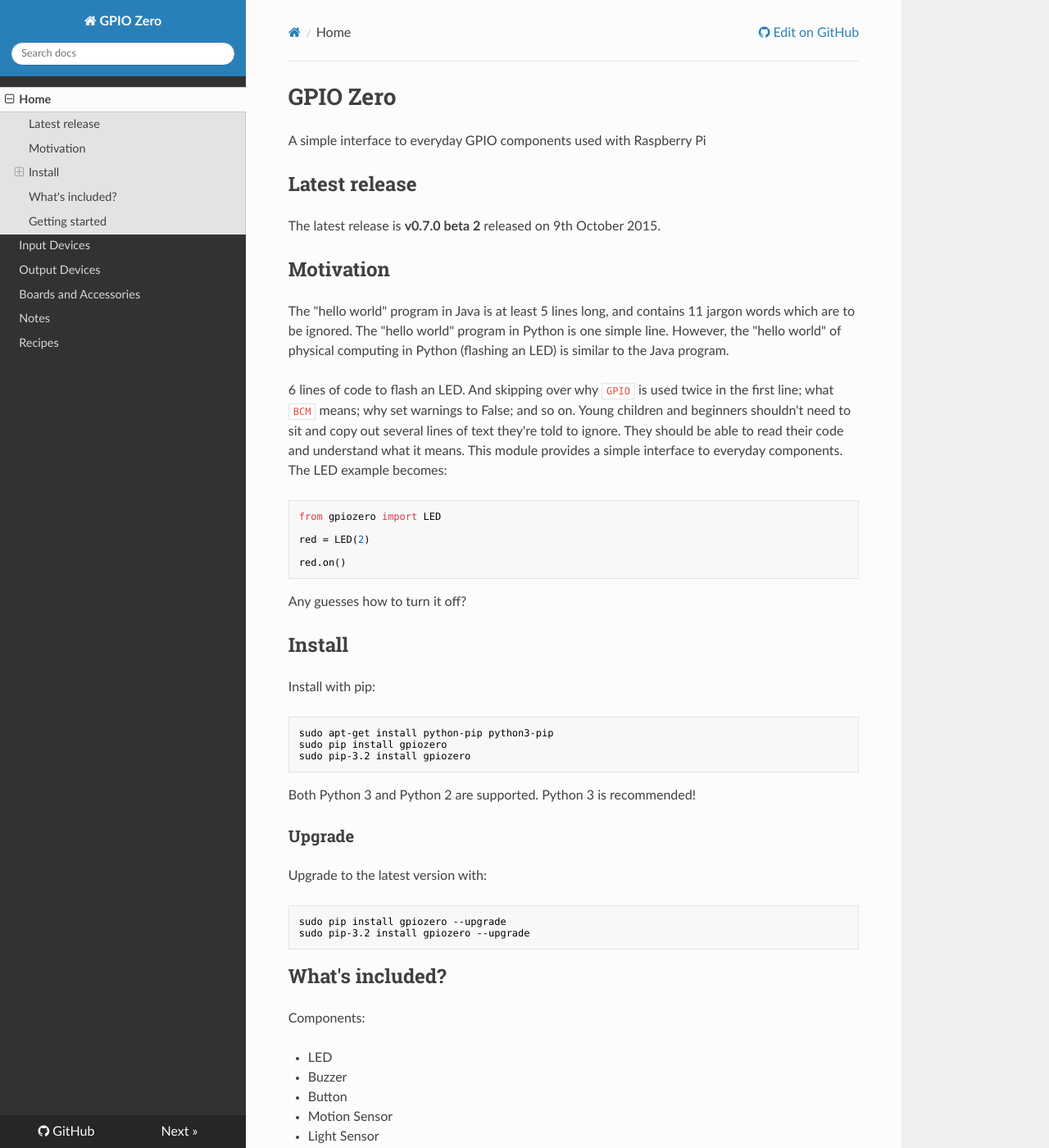
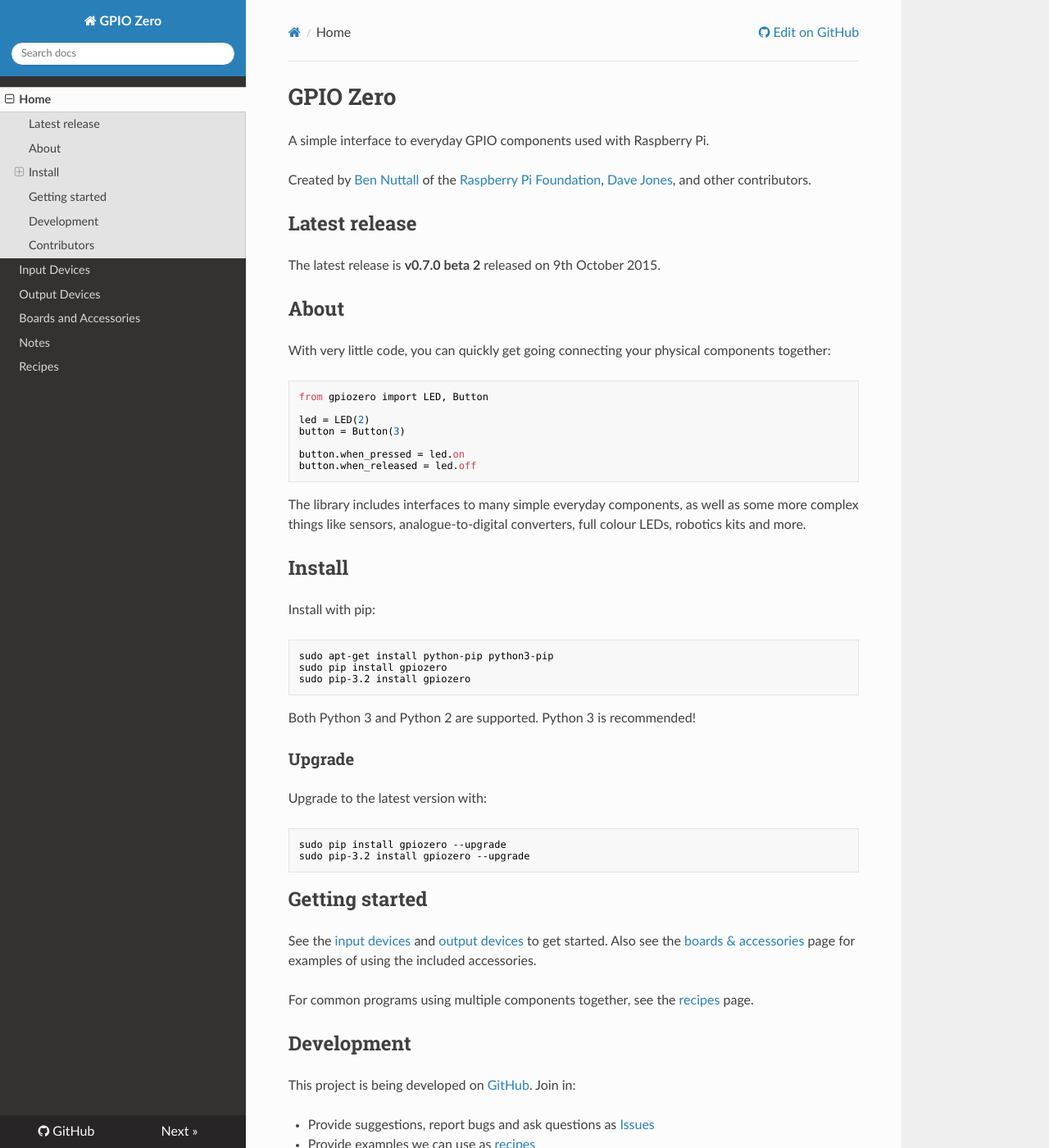
Before and after one commit to gpiozero/gpiozero, an MkDocs documentation site: the page built from docs/index.md, in a window 1280 px wide and 1400 px high. Shown: the whole window at 82% size. Built offline with MkDocs 1.6.1, drawn with Linux system fonts in a browser that asks for light colours; nearby versions of some CDN libraries; old or Windows-style settings are respelled for this version of MkDocs; some of the changed text lies outside the part shown.

Commit message:
Expand readme and docs index

````diff
--- a/docs/index.md
+++ b/docs/index.md
@@ -1,34 +1,31 @@
 # GPIO Zero
 
-A simple interface to everyday GPIO components used with Raspberry Pi
+A simple interface to everyday GPIO components used with Raspberry Pi.
+
+Created by [Ben Nuttall](https://github.com/bennuttall) of the [Raspberry Pi
+Foundation](https://www.raspberrypi.org/), [Dave
+Jones](https://github.com/waveform80), and other contributors.
 
 ## Latest release
 
 The latest release is **v0.7.0 beta 2** released on 9th October 2015.
 
-## Motivation
+## About
 
-The "hello world" program in Java is at least 5 lines long, and contains 11
-jargon words which are to be ignored. The "hello world" program in Python is
-one simple line. However, the "hello world" of physical computing in Python
-(flashing an LED) is similar to the Java program.
+With very little code, you can quickly get going connecting your physical
+components together:
 
-6 lines of code to flash an LED. And skipping over why `GPIO` is used twice in
-the first line; what `BCM` means; why set warnings to False; and so on. Young
-children and beginners shouldn't need to sit and copy out several lines of text
-they're told to ignore. They should be able to read their code and understand
-what it means. This module provides a simple interface to everyday components.
-The LED example becomes:
+    from gpiozero import LED, Button
 
-```python
-from gpiozero import LED
+    led = LED(2)
+    button = Button(3)
 
-red = LED(2)
+    button.when_pressed = led.on
+    button.when_released = led.off
 
-red.on()
-```
-
-Any guesses how to turn it off?
+The library includes interfaces to many simple everyday components, as well as
+some more complex things like sensors, analogue-to-digital converters, full
+colour LEDs, robotics kits and more.
 
 ## Install
 
@@ -51,31 +48,6 @@
 sudo pip-3.2 install gpiozero --upgrade
 ```
 
-## What's included?
-
-Components:
-
-- LED
-- Buzzer
-- Button
-- Motion Sensor
-- Light Sensor
-- Temperature Sensor
-- Motor
-- RGB LED
-- MCP3008 ADC
-
-Boards & accessories:
-
-- LED Board
-- Traffic Lights
-- PiLITEr
-- PI-TRAFFIC
-- Fish Dish
-- Traffic HAT
-- Robot
-- Ryanteck MCB Robot
-
 ## Getting started
 
 See the [input devices](inputs.md) and [output devices](outputs.md) to get
@@ -84,3 +56,23 @@
 
 For common programs using multiple components together, see the
 [recipes](recipes.md) page.
+
+## Development
+
+This project is being developed on
+[GitHub](https://github.com/RPi-Distro/python-gpiozero). Join in:
+
+* Provide suggestions, report bugs and ask questions as
+[Issues](https://github.com/RPi-Distro/python-gpiozero/issues)
+* Provide examples we can use as
+[recipes](http://pythonhosted.org/gpiozero/recipes/)
+* Contribute to the code
+
+Alternatively, email suggestions and feedback to ben@raspberrypi.org or add to
+the [Google Doc](https://goo.gl/8zJLif).
+
+## Contributors
+
+- [Ben Nuttall](https://github.com/bennuttall) (project maintainer)
+- [Dave Jones](https://github.com/waveform80)
+- [Martin O'Hanlon](https://github.com/martinohanlon)
````
Also changed, not shown: README.rst.
